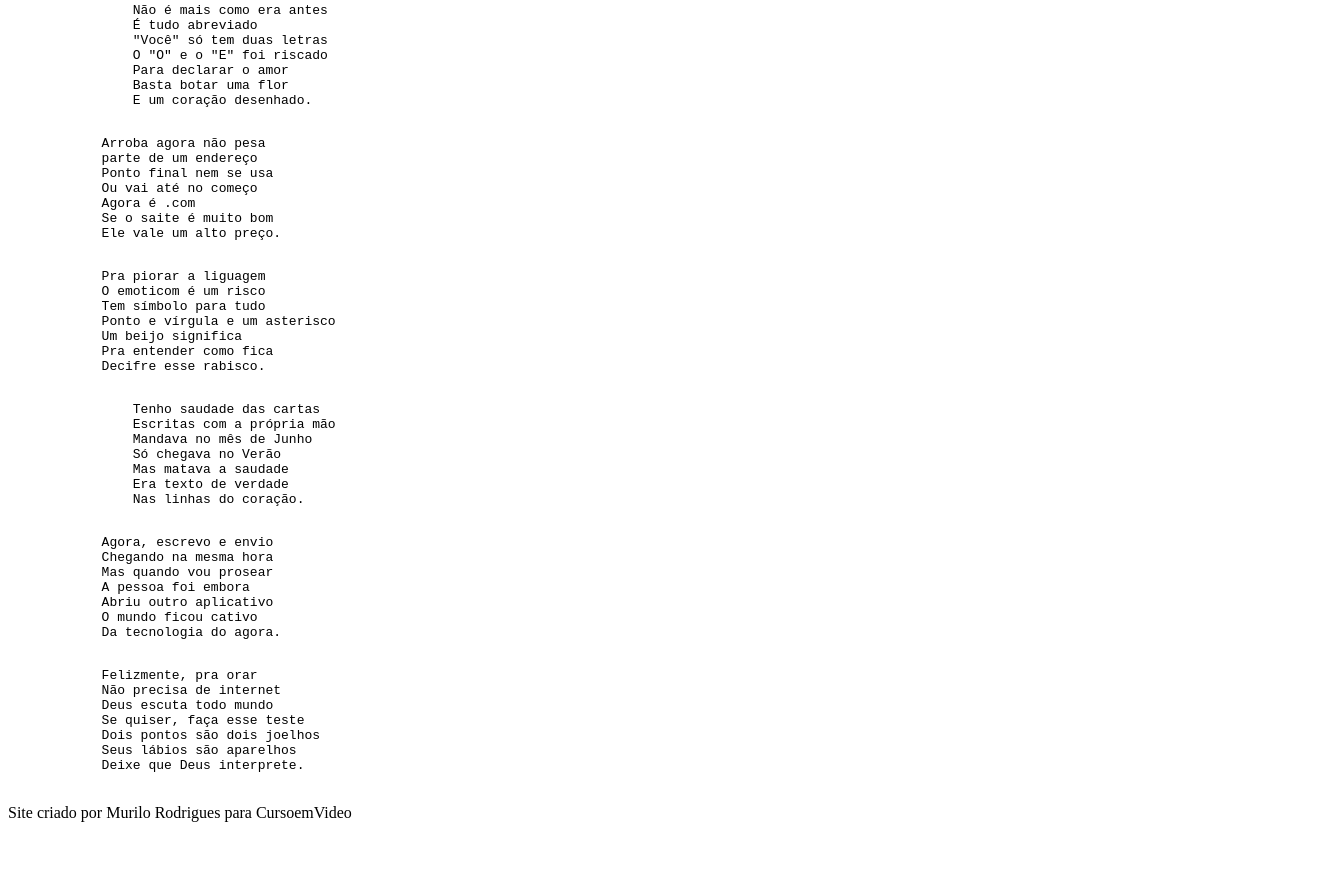
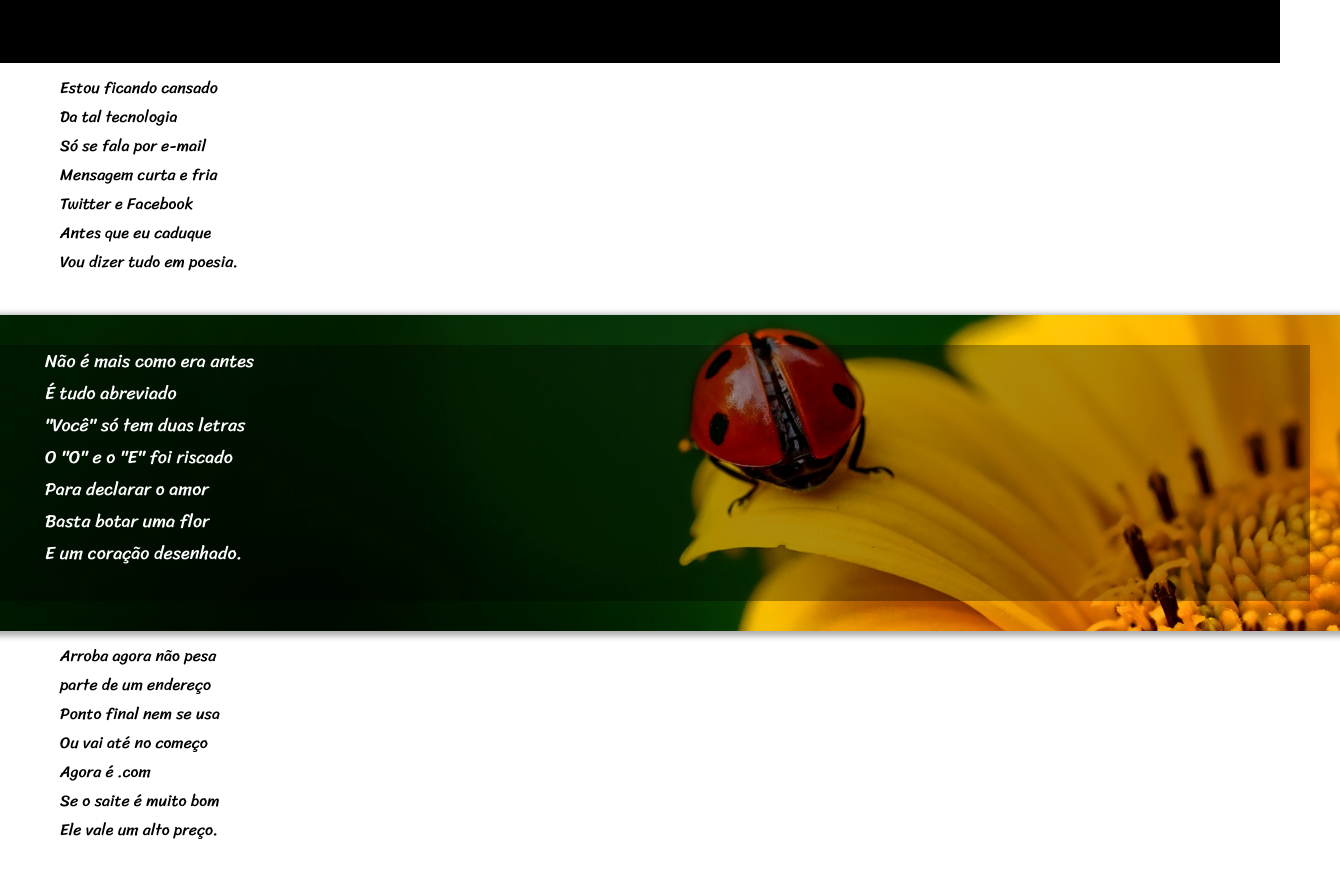
Before and after one commit to Ms-Rodri1k/projeto-cordel2, a plain HTML site: page index.html in a window 1280 px wide. Shown: the part 244-1124 px from the top of the page, 1340 px wide, since content can reach past the window. Before the commit the page ends 1082 px from the top, so only its background shows below. Drawn offline with Linux system fonts and the light colour scheme.

Commit message:
ajustando tudo no css

```diff
--- a/index.html
+++ b/index.html
@@ -1,6 +1,7 @@
 <!DOCTYPE html>
 <html lang="pt-br">
 <head>
+    <link rel="stylesheet" href="./style/styles.css">
     <meta charset="UTF-8">
     <meta name="viewport" content="width=device-width, initial-scale=1.0">
     <title>Cordel</title>
@@ -21,7 +22,7 @@
             Vou dizer tudo em poesia.
         </pre>
     <div class="parallax" id="fundo01">
-            <pre>
+            <pre class="cor-letra">
                 Não é mais como era antes
                 É tudo abreviado
                 "Você" só tem duas letras
@@ -50,7 +51,7 @@
             Decifre esse rabisco.
         </pre>
     <div class="parallax" id="fundo02">
-            <pre>
+            <pre class="cor-letra">
                 Tenho saudade das cartas
                 Escritas com a própria mão
                 Mandava no mês de Junho
--- /dev/null
+++ b/style/styles.css
@@ -0,0 +1,73 @@
+@charset "utf-8";
+
+@import url('https://fonts.googleapis.com/css2?family=Passion+One:wght@400;700;900&display=swap');
+
+@import url('https://fonts.googleapis.com/css2?family=Passion+One:wght@400;700;900&family=Sriracha&display=swap');
+
+:root {
+    --font-destaque: 'Sriracha', cursive;
+    --fonte-padrao: 'Passion one', Helvetica, sans-serif;
+}
+
+body {
+    margin: 0px;
+}
+
+header {
+    background-color: black;
+    color: white;
+    text-align: center;
+    padding: 70px;
+    font-size: 1.5em;
+    font-family: var(--fonte-padrao);
+}
+
+pre{
+    font-family: 'Sriracha';
+    font-weight: normal;
+    margin: 10px;
+}
+div.parallax {
+    box-shadow: 4px 2px 6px 3px rgba(0, 0, 0, 0.322);
+
+}
+
+.parallax#fundo01 {
+    font-size: large;
+    background-color: black;
+    background-image: url(/imagens/background001.jpg);
+    background-repeat: no-repeat;
+    background-position: right center;
+    background-size: cover;
+    background-attachment: fixed;
+    padding: 20px;
+    margin: 0px -60px;
+
+}
+
+.parallax#fundo02 {
+    background-color: black;
+    background-image: url(/imagens/background002.jpg);
+     background-repeat: no-repeat;
+    background-position: right center;
+    background-size: cover;
+    background-attachment: fixed;
+    padding: 20px;
+}
+
+.cor-letra {
+    color: white;
+    background-color: rgba(0, 0, 0, 0.322);
+}
+
+footer {
+    background-color: black;
+    color: white;
+    text-align: center;
+    font-family: sans-serif;
+}
+footer p {
+    padding: 2px;
+    margin: 0px;
+    font-weight: normal;
+}
```
